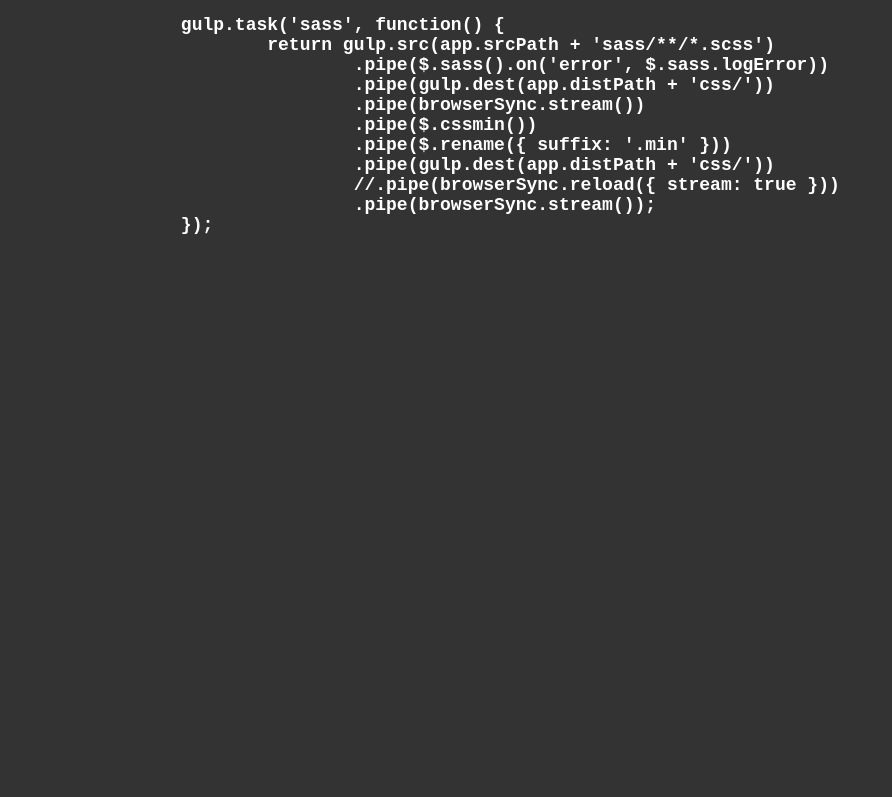
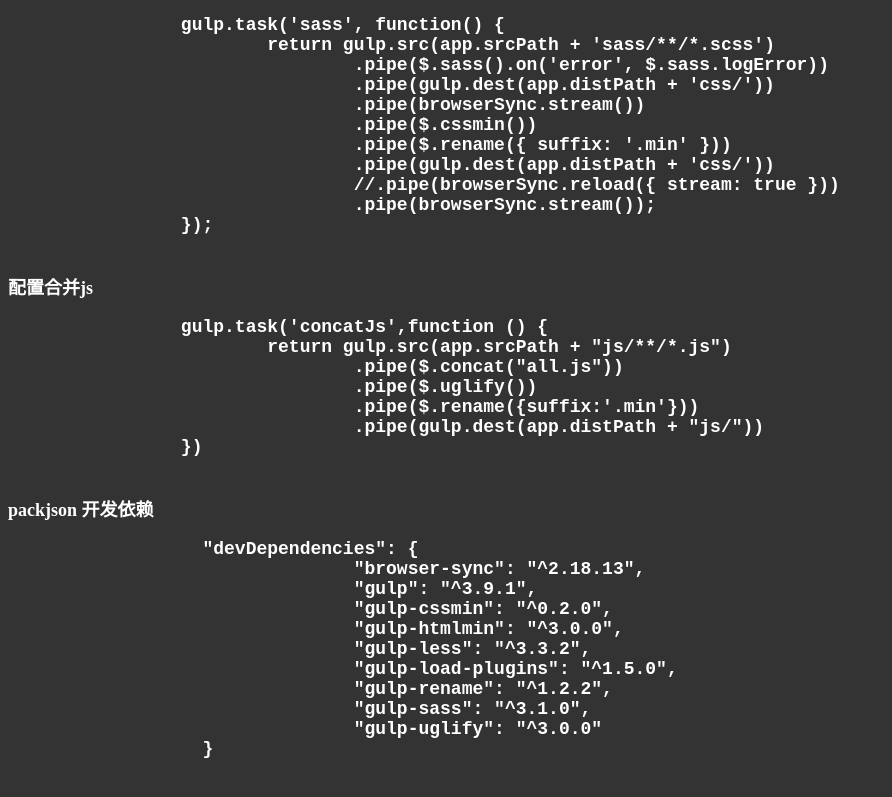
Before and after one commit to albanjin/albanjin.github.io, a plain HTML site: page gulp.html in a window 1280 px wide. Shown: the part 3938-4735 px from the top of the page, without its empty margins (0-892 px from the left). Before the commit the page ends 4211 px from the top, so only its background shows below. Drawn offline with Linux system fonts and the light colour scheme.

Commit message:
add concatJs,devDependencies

```diff
--- a/gulp.html
+++ b/gulp.html
@@ -208,5 +208,30 @@ gulp.task("default",['watch'],function(){
 		});
 	</pre>
 
+	<h2>配置合并js</h2>
+	<pre>
+		gulp.task('concatJs',function () {
+			return gulp.src(app.srcPath + "js/**/*.js")
+				.pipe($.concat("all.js"))
+				.pipe($.uglify())
+				.pipe($.rename({suffix:'.min'}))
+				.pipe(gulp.dest(app.distPath + "js/"))
+		})
+	</pre>
+	<h2>packjson 开发依赖</h2>
+	<pre>
+		  "devDependencies": {
+				"browser-sync": "^2.18.13",
+				"gulp": "^3.9.1",
+				"gulp-cssmin": "^0.2.0",
+				"gulp-htmlmin": "^3.0.0",
+				"gulp-less": "^3.3.2",
+				"gulp-load-plugins": "^1.5.0",
+				"gulp-rename": "^1.2.2",
+				"gulp-sass": "^3.1.0",
+				"gulp-uglify": "^3.0.0"
+		  }
+	</pre>
+
 </body>
 </html>
```
